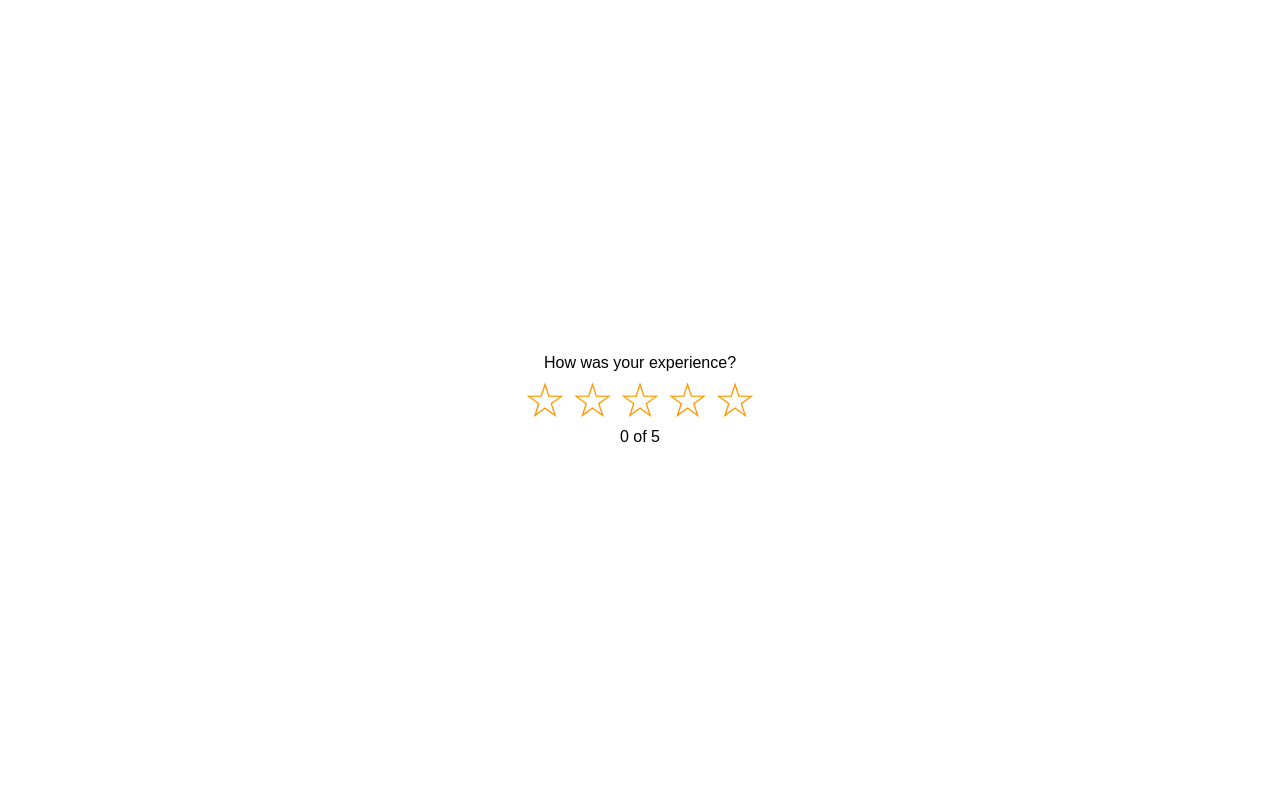
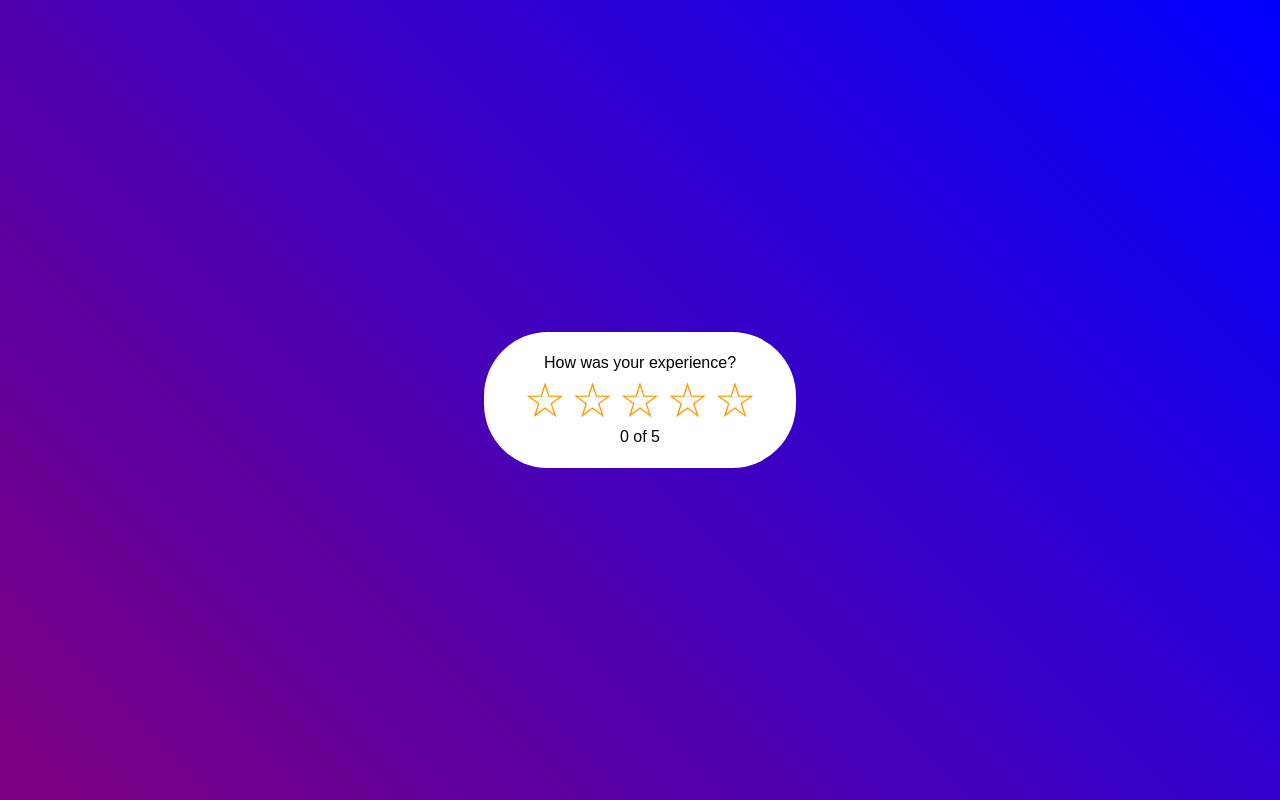
Before and after one commit to abishek07bimali/Group-F-Sem-3-Hotel-Management-System, a plain HTML site: page src/main/resources/templates/ratings.html in a window 1280 px wide. Drawn offline with Linux system fonts and the light colour scheme.

Commit message:
changesincssagain

```diff
--- a/src/main/resources/static/css/rating.css
+++ b/src/main/resources/static/css/rating.css
@@ -11,7 +11,7 @@ body{
     align-items: center;
 
     font-family: Arial, Helvetica, sans-serif;
-    /* background: linear-gradient(45deg, purple, blue ); */
+     background: linear-gradient(45deg, purple, blue );
 }
 .rating_heading{
     color: white;
```
